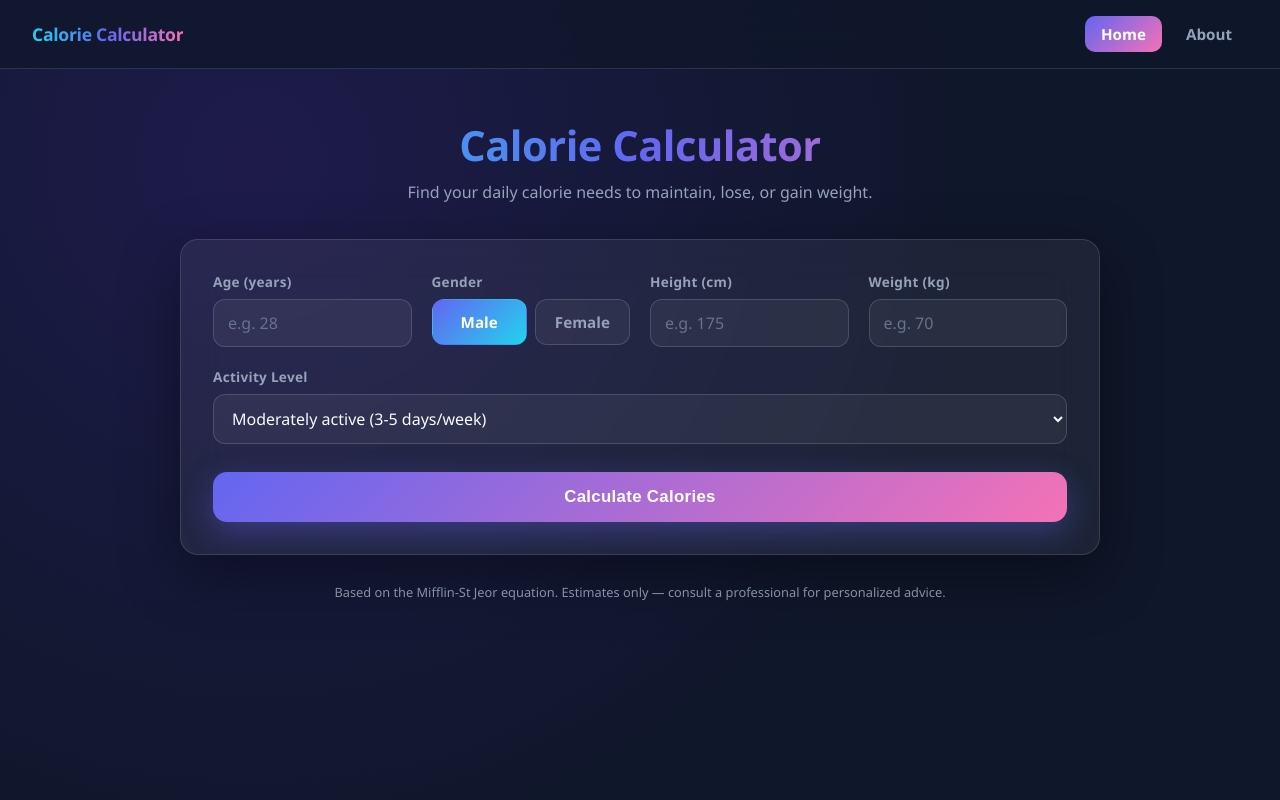
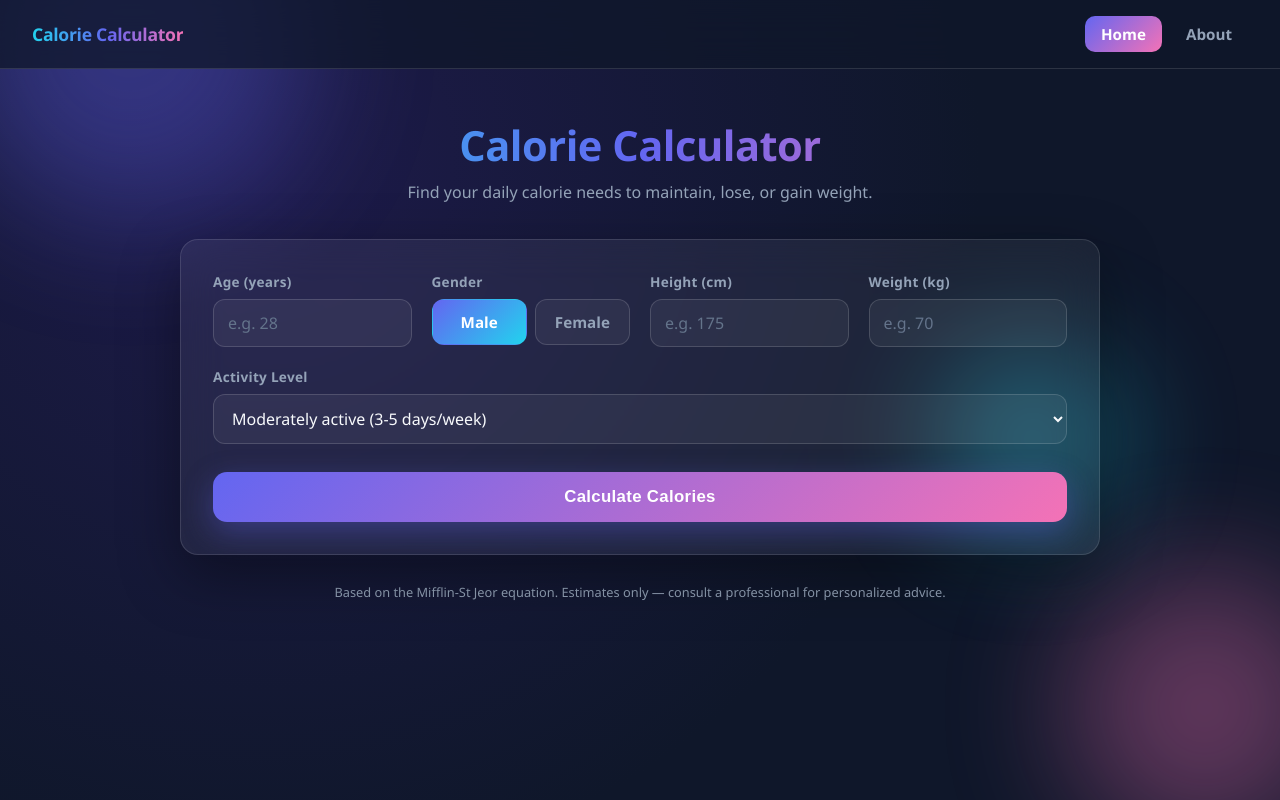
Before and after one commit to shubhva5/calorie, a plain HTML site: page index.html in a window 1280 px wide. Drawn offline with Linux system fonts and the light colour scheme.

Commit message:
3rd change

```diff
--- a/index.html
+++ b/index.html
@@ -315,9 +315,65 @@
   @media (max-width: 480px) {
     .card { padding: 22px; }
   }
+
+  .blob {
+    position: fixed;
+    border-radius: 50%;
+    filter: blur(60px);
+    opacity: 0.35;
+    z-index: -1;
+    pointer-events: none;
+    animation: float 14s ease-in-out infinite;
+  }
+
+  .blob-1 {
+    width: 320px;
+    height: 320px;
+    top: -80px;
+    left: -60px;
+    background: var(--accent);
+    animation-duration: 16s;
+  }
+
+  .blob-2 {
+    width: 260px;
+    height: 260px;
+    bottom: -60px;
+    right: -40px;
+    background: var(--accent-3);
+    animation-duration: 20s;
+    animation-delay: -4s;
+  }
+
+  .blob-3 {
+    width: 200px;
+    height: 200px;
+    top: 40%;
+    right: 10%;
+    background: var(--accent-2);
+    animation-duration: 18s;
+    animation-delay: -9s;
+  }
+
+  @keyframes float {
+    0%, 100% { transform: translate(0, 0) scale(1); }
+    33% { transform: translate(30px, -40px) scale(1.1); }
+    66% { transform: translate(-25px, 25px) scale(0.95); }
+  }
+
+  .result-card {
+    transition: transform 0.3s ease, box-shadow 0.3s ease;
+  }
+
+  .result-card:hover {
+    box-shadow: 0 12px 30px rgba(0, 0, 0, 0.35);
+  }
 </style>
 </head>
 <body>
+<div class="blob blob-1"></div>
+<div class="blob blob-2"></div>
+<div class="blob blob-3"></div>
 <nav class="navbar">
   <a href="index.html" class="nav-brand">Calorie Calculator</a>
   <div class="nav-links">
@@ -454,6 +510,11 @@
     document.getElementById('maintain-value').textContent = Math.round(tdee).toLocaleString();
     document.getElementById('gain-value').textContent = Math.round(gain).toLocaleString();
 
+    document.querySelectorAll('.result-card').forEach(card => {
+      const angle = (Math.random() * 4 - 2).toFixed(2);
+      card.style.transform = `rotate(${angle}deg)`;
+    });
+
     results.style.display = 'block';
     results.scrollIntoView({ behavior: 'smooth', block: 'nearest' });
   });
```
